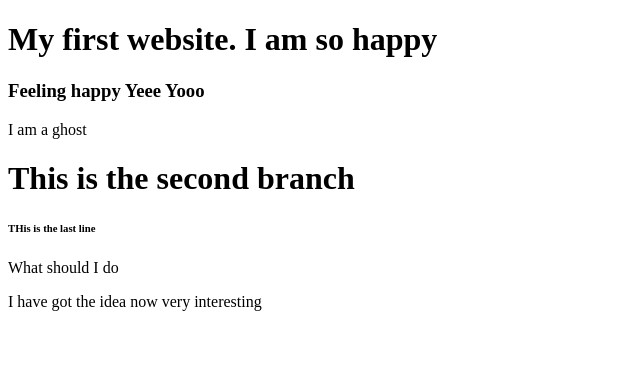
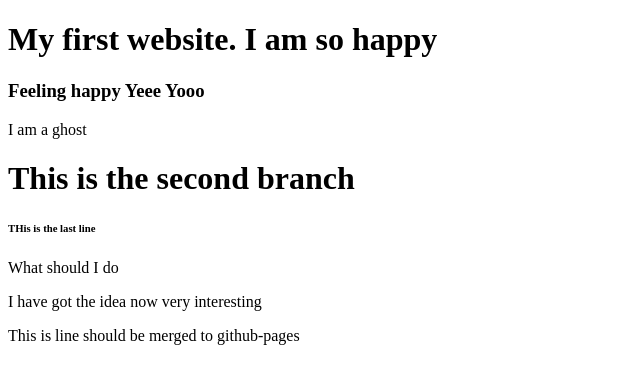
Before and after one commit to RafatHaQ/myfirstwebsite, a plain HTML site: page index.html in a window 1280 px wide. Shown: the whole page, without its empty margins (0-640 px from the left). Drawn offline with Linux system fonts and the light colour scheme.

Commit message:
new line

```diff
--- a/index.html
+++ b/index.html
@@ -13,6 +13,7 @@
 <h6>THis is the last line</h6>
 <p>What should I do</p>
 <p>I have got the idea now very interesting</p>
+<p>This is line should be merged to github-pages</p>
 <body>
 
 </body>
```
